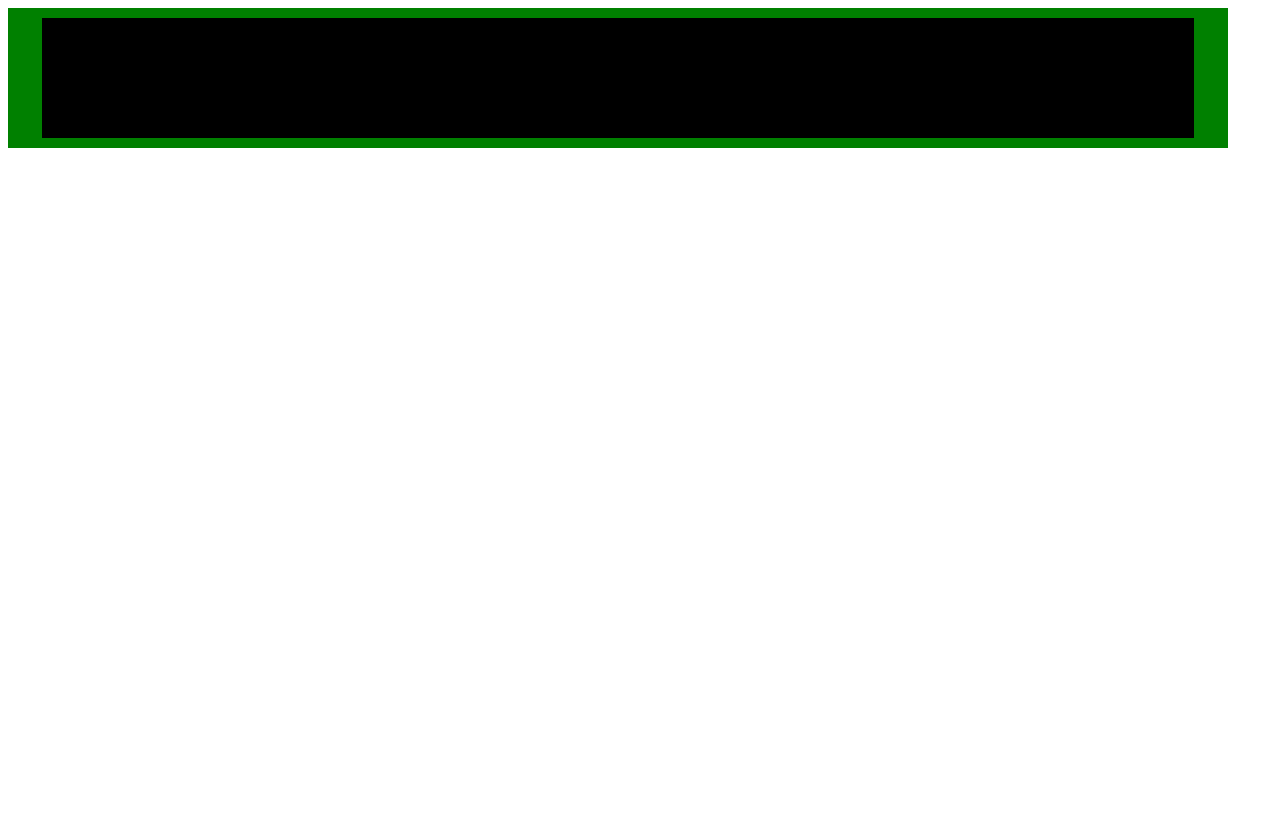
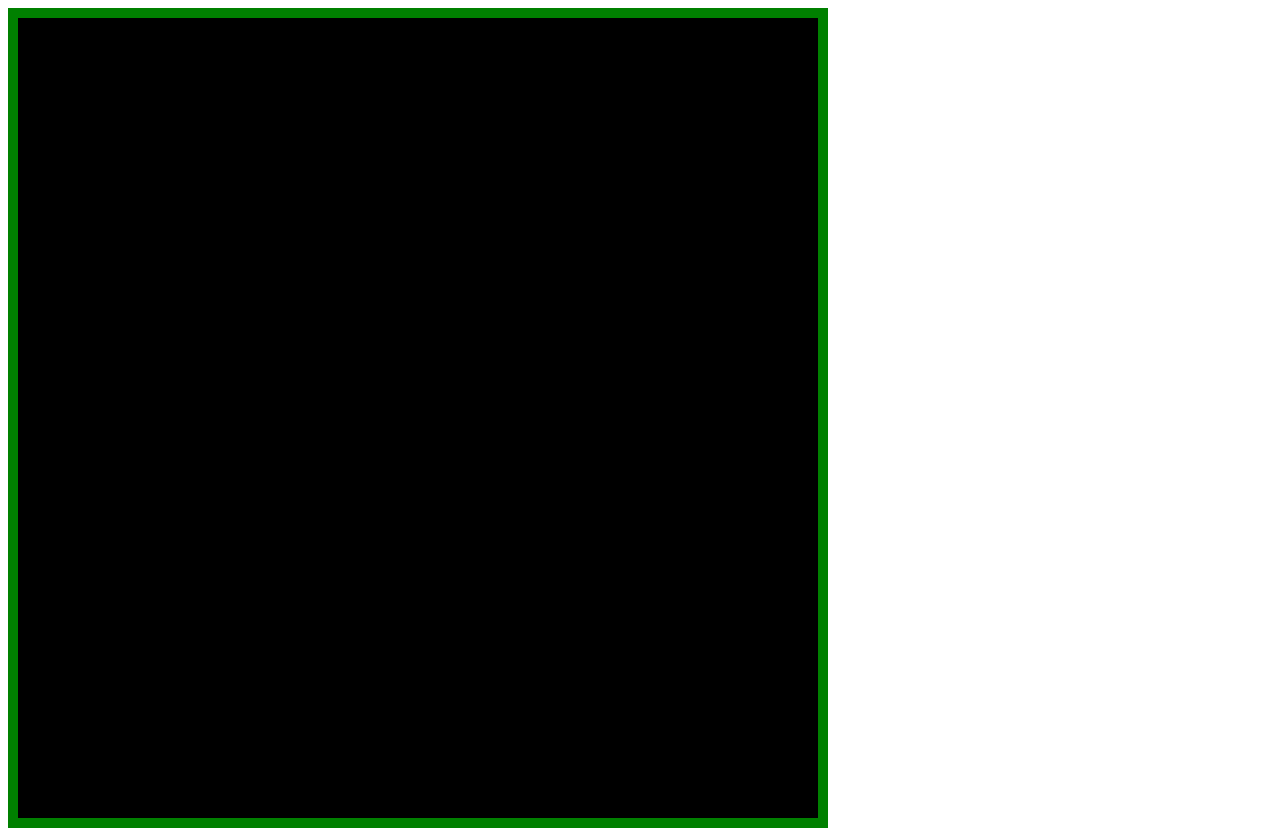
Before and after one commit to ProphetPlanetside/etch-a-sketch, a plain HTML site: page index.html in a window 1280 px wide. Before the commit the page ends 800 px from the top, so only its background shows below. Drawn offline with Linux system fonts and the light colour scheme.

Commit message:
Added code to the createSquare function to make the width and height of squares automated based on how many squares are in the grid. Setting the grid height and width both to 800px.

```diff
--- a/script.js
+++ b/script.js
@@ -7,7 +7,7 @@ function changeColor(square) {
     square.style.cssText = "background-color: red;"
 }
 
-let n = 4;
+let n = 10;
 
 // the backtick ` let's me use a variable in my JS script for this line below.
 grid.style.cssText = `grid-template-columns: repeat(${n}, 1fr);`
@@ -15,10 +15,16 @@ grid.style.cssText = `grid-template-columns: repeat(${n}, 1fr);`
 function createSquare() {
     const square = document.createElement('square');
     square.classList.add('square');
-    // square.textContent= "Square";
+
+    // This is the calculation to find the flex-basis, maybe I should use a different
+    // name other than "width" here though.
+    const width = 100/n;
+    square.style.cssText = `flex-basis: ${width}%;`
+    // Height calculation below is wrong. It works when n=10 but not for other numbers.
+    const height = n*80/10;
+    square.style.cssText = `height: ${height}px;`
 
     grid.appendChild(square);
-
     square.addEventListener("mouseover", function() {changeColor(square)});
  }
 
--- a/style.css
+++ b/style.css
@@ -1,17 +1,16 @@
 .square {
     color: dodgerblue;
     background-color: black;
-    width: 100px;
-    height: 30px;
+    height: 80px;
     border-color: green;
     border-width: 10px;
-    flex-basis: 24%;
+    flex: 1 0 10%;
 }
 
 /* Flexbox */
 #grid {
     display: flex;
-    max-width: 1200px;
+    width: 800px;
     flex-wrap: wrap;
     gap: 0px;
     justify-content: center;
```
